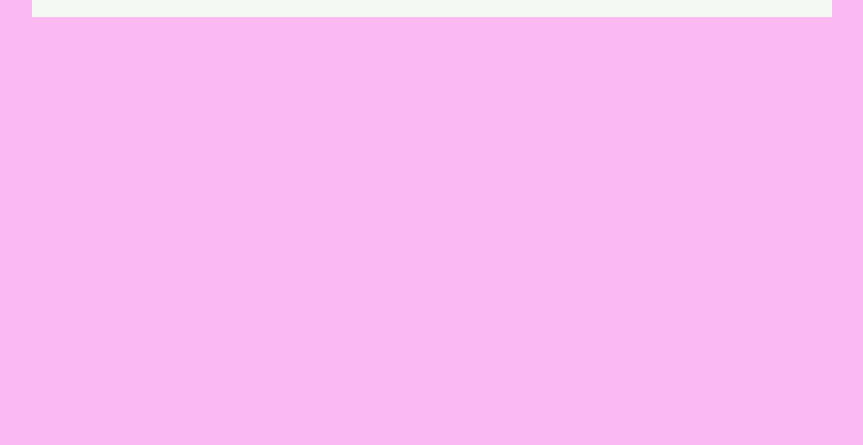
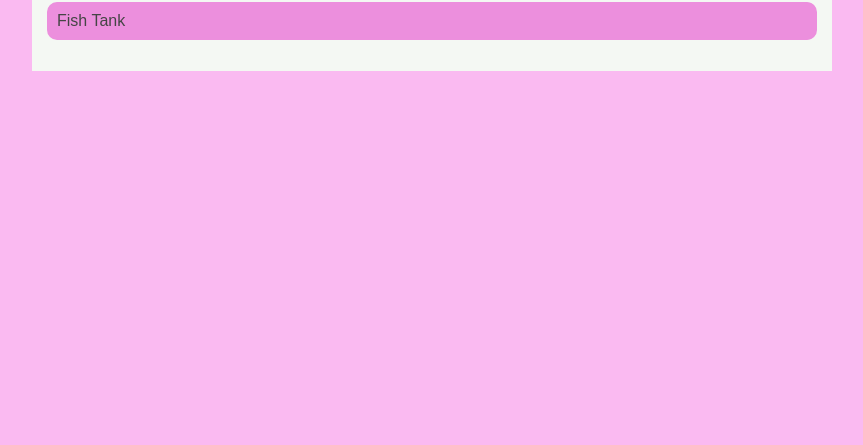
Before and after one commit to Jaleahirvin/Jaleahirvin.github.io, a plain HTML site: page portfolio.html in a window 1280 px wide. Shown: the part 355-800 px from the top of the page, without its empty margins (208-1071 px from the left). Drawn offline with Linux system fonts and the light colour scheme.

Commit message:
added fish tank to portfolio

```diff
--- a/portfolio.html
+++ b/portfolio.html
@@ -36,6 +36,10 @@
 
         <h1> Khan Portfolio</h1>
         <ul id = "portfolio">
+
+<li><a href = "https://www.khanacademy.org/computer-programming/spin-off-of-project-fish-tank/5741250448834560">Fish Tank</a></li>
+
+
           </ul>
         </div>
       </main>
```
